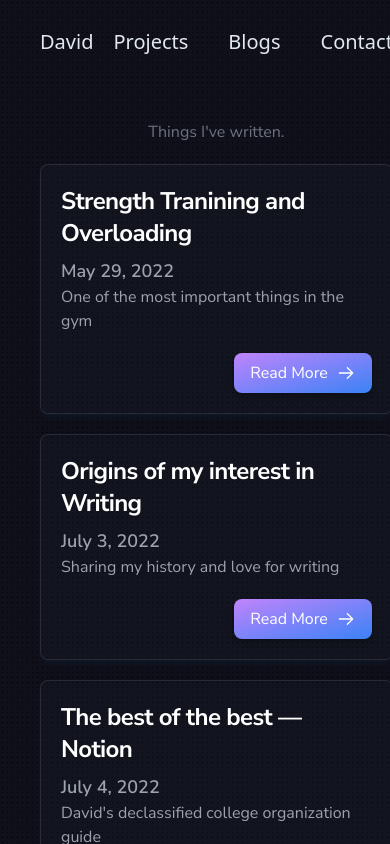
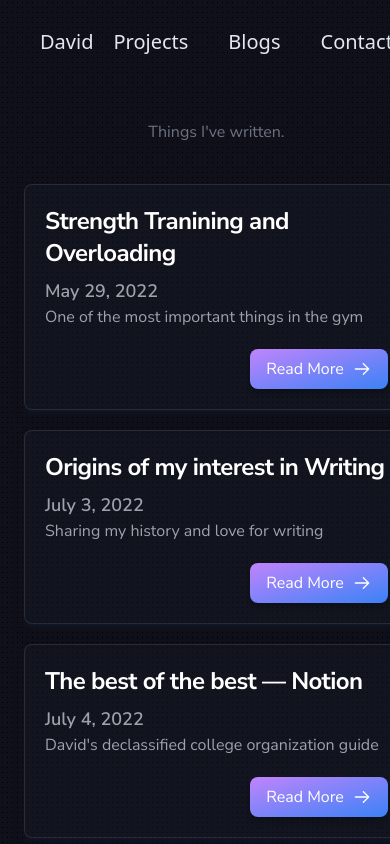
Before and after one commit to DOOduneye/portfolio, a Next.js app: page /posts in a window 390 px wide. Shown: the top 844 px of the page. Built offline with nearby package versions, Linux system fonts and the light colour scheme.

Commit message:
fix: mobile responsivity in projects/post pages

```diff
--- a/pages/posts.js
+++ b/pages/posts.js
@@ -12,19 +12,18 @@ const Posts = ({ posts }) => {
 
     return (
         <Layout>
-            <main className="flex flex-col gap-5 p-10 h-fit">
-                <section className="flex flex-row justify-center">
+            <main className="grid w-full h-full grid-flow-row px-6 mb-5 auto-row-max">
+                <section className="flex flex-row justify-center p-10">
                     <p className="mt-1 text-base text-gray-500">
                         {`Things I\'ve written.`}
                     </p>
                 </section>
 
-                <section className="grid content-end gap-5 h-fit grid-col-1 md:grid-cols-1 lg:grid-cols-3">
+                <section className="grid gap-5 grid-col-1 md:grid-cols-1 lg:grid-cols-3">
                     {posts.map((post, index) => (
                         <PostCard key={index} post={post} />
                     ))}
                 </section>
-
                 <Footer />
             </main>
         </Layout>
--- a/pages/projects.js
+++ b/pages/projects.js
@@ -12,8 +12,8 @@ const Projects = ({ projects }) => {
 
     return (
         <Layout>
-            <main className="flex flex-col gap-5 p-10 h-fit">
-                <section className="flex flex-row justify-center">
+            <main className="grid w-full h-full grid-flow-row px-6 auto-row-max">
+                <section className="flex flex-row justify-center p-10">
                     <p className="mt-1 text-base text-gray-500">
                         {`Things I've built* (and things I\'m working on)`}
                     </p>
```
